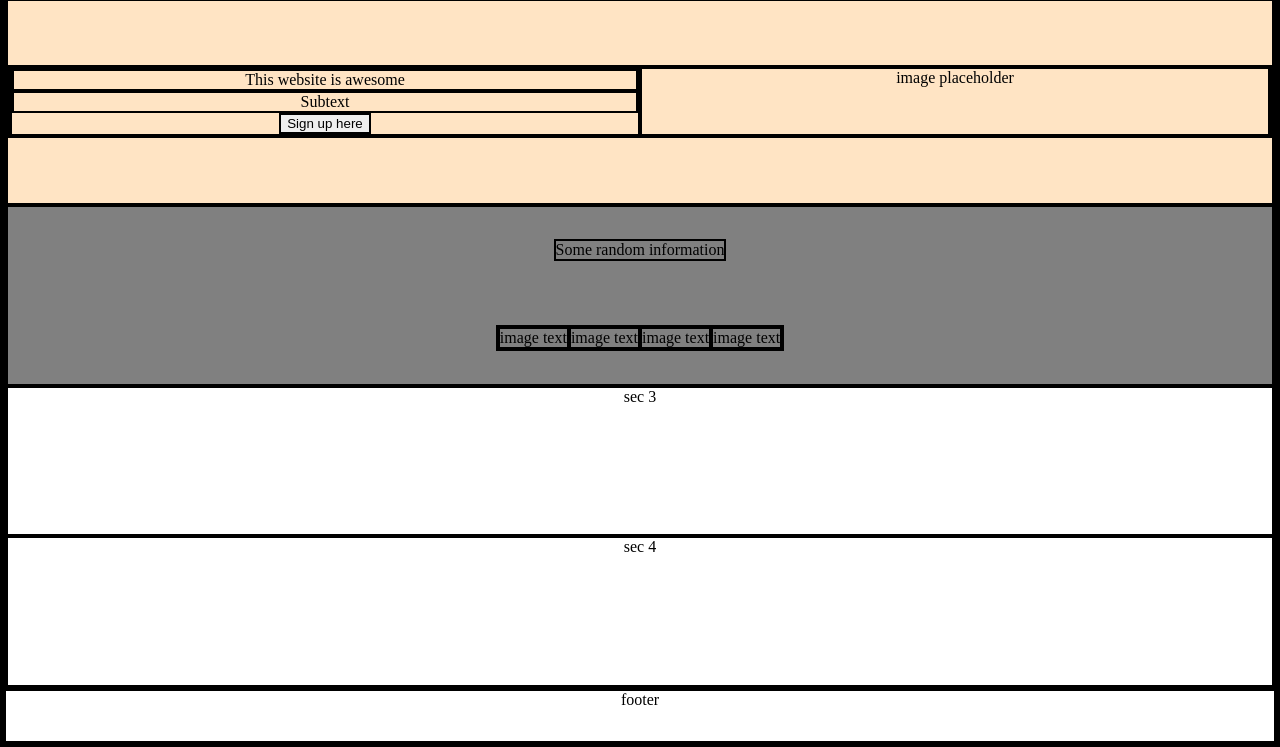
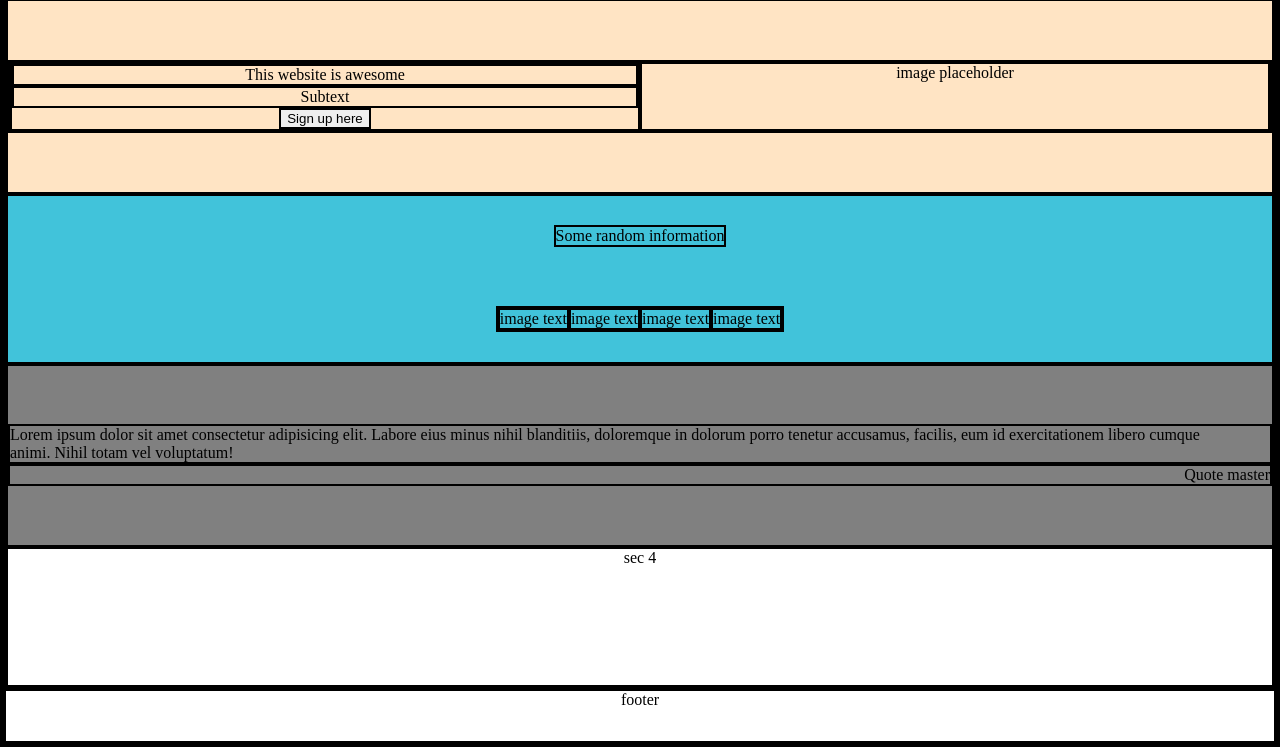
Before and after one commit to leongjinkai/landing-page, a plain HTML site: page index.html in a window 1280 px wide. Shown: the part 61-808 px from the top of the page. Drawn offline with Linux system fonts and the light colour scheme.

Commit message:
Formatted html and css for section 3

```diff
--- a/index.html
+++ b/index.html
@@ -57,9 +57,14 @@
                 </div>
             </div>
         </section>
-        <section>
+        <section class="sec-3">
             <!-- Inspiring quote -->
-            sec 3
+            <div class="quote">
+                Lorem ipsum dolor sit amet consectetur adipisicing elit. Labore eius minus nihil blanditiis, doloremque in dolorum porro tenetur accusamus, facilis, eum id exercitationem libero cumque animi. Nihil totam vel voluptatum!
+            </div>
+            <div class="quote-origin">
+                Quote master
+            </div>
         </section>
         <section>
             <!-- CTA -->
--- a/styles.css
+++ b/styles.css
@@ -66,13 +66,28 @@ li {
     flex-direction: column;
     align-items: center;
     justify-content: space-around;
-    background-color: gray;
+    background-color: rgb(65, 195, 218);
 }
 
 .sec-2.content-bottom {
     display: flex;
 }
 
+.sec-3 {
+    display: flex;
+    flex-direction: column;
+    justify-content: center;
+    background-color: grey;
+}
+
+.quote {
+    text-align: left;
+    padding-right: 30px;
+}
+
+.quote-origin {
+    text-align: right;
+}
 
 footer {
     height: 50px;
```
